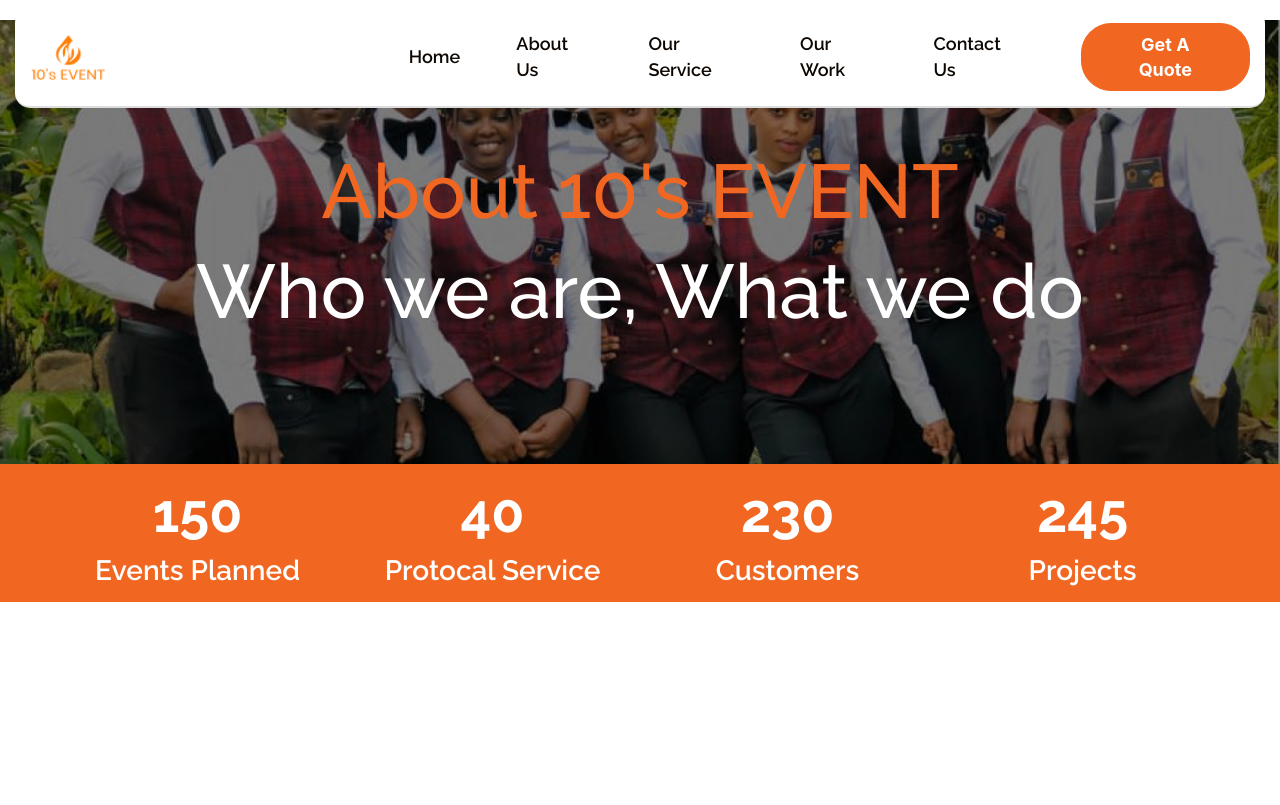
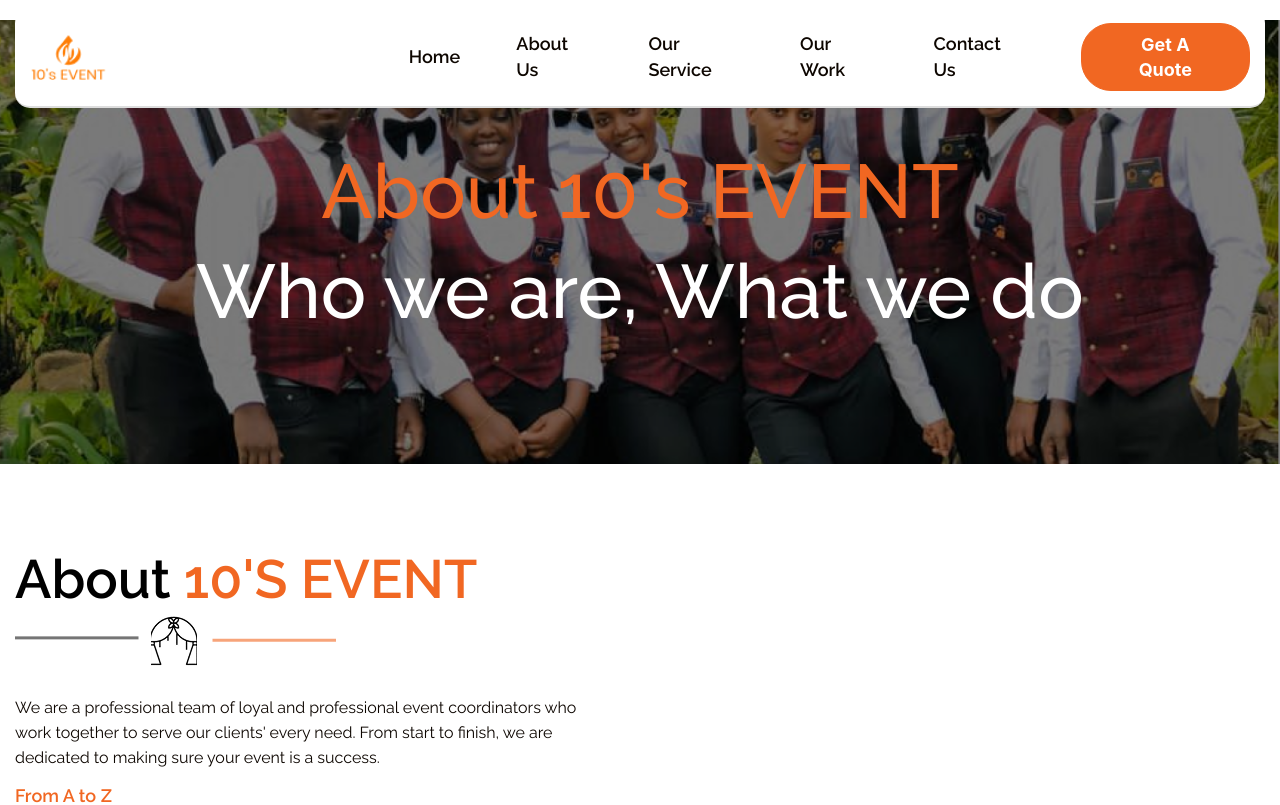
Before and after one commit to Roni006/10sEvent, a React (Vite) app: page /about-us in a window 1280 px wide. Shown: the top 805 px of the page. Built offline with nearby package versions, Linux system fonts and the light colour scheme.

Commit message:
created about frame components for about us menu

```diff
--- a/src/Components/AboutUs/AboutUs.jsx
+++ b/src/Components/AboutUs/AboutUs.jsx
@@ -2,11 +2,13 @@
 import AboutBanner from "../../pages/AboutBanner";
 import CallToAction from "../../pages/CallToAction";
 import Achivement from "../../pages/Achivement";
+import AboutFrame from "../../pages/AboutFrame";
 
 const AboutUs = () => {
   return (
     <>
       <AboutBanner />
+      <AboutFrame/>
       <Achivement/>
     </>
   );
--- /dev/null
+++ b/src/pages/AboutFrame.jsx
@@ -0,0 +1,35 @@
+import React from 'react'
+import Container from '../Common/Container/Container'
+import bgShape from "../../src/assets/img/about/about-bottom.png";
+const AboutFrame = () => {
+  return (
+    <>
+      <section className="py-20">
+        <Container>
+          <div>
+            <div>
+              {/* about top  */}
+              <h1 className="text-[54px] font-raleway font-semibold leading-17.5">
+                About <span className="text-[#F16722]">10'S EVENT</span>
+              </h1>
+              <img src={bgShape} alt="About Shape" />
+
+              <p className="text-[16px] font-raleway font-normal leading-6.25 text-[#0D0600] max-w-144.5 mt-6">
+                We are a professional team of loyal and professional event
+                coordinators who work together to serve our clients' every need.
+                From start to finish, we are dedicated to making sure your event
+                is a success.
+              </p>
+              <h5 className="text-[18px] font-semibold font-raleway leading-7 text-[#F16722] mt-3">
+                From A to Z
+              </h5>
+            </div>
+            <div></div>
+          </div>
+        </Container>
+      </section>
+    </>
+  );
+}
+
+export default AboutFrame
```
